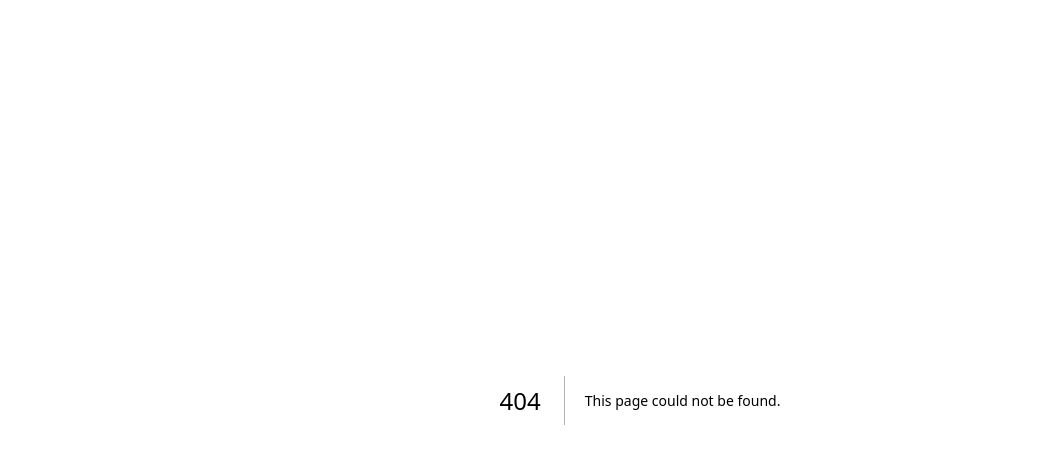
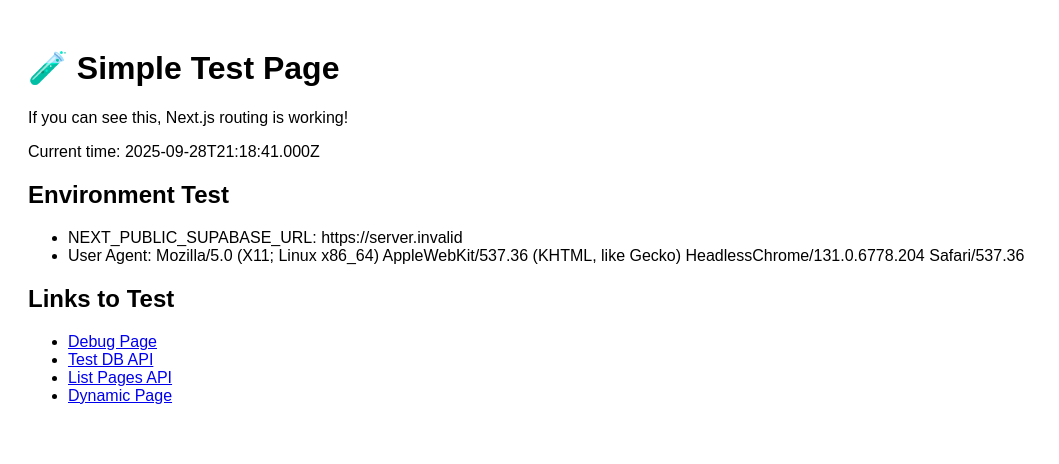
Before and after one commit to armanisadeghi/my-matrx, a Next.js app: page /test in a window 1280 px wide. Before the commit this address had no page. Shown: the top 464 px of the page, without its empty margins (0-1059 px from the left). Built offline with nearby package versions, Linux system fonts and the light colour scheme; no server answers.

Commit message:
Fix Next.js setup: add _app.js, test page, clean vercel.json, patch SWC dependencies

```diff
--- /dev/null
+++ b/pages/_app.js
@@ -0,0 +1,3 @@
+export default function App({ Component, pageProps }) {
+  return <Component {...pageProps} />
+}
--- /dev/null
+++ b/pages/test.js
@@ -0,0 +1,23 @@
+export default function TestPage() {
+  return (
+    <div style={{ padding: '20px', fontFamily: 'Arial, sans-serif' }}>
+      <h1>🧪 Simple Test Page</h1>
+      <p>If you can see this, Next.js routing is working!</p>
+      <p>Current time: {new Date().toISOString()}</p>
+
+      <h2>Environment Test</h2>
+      <ul>
+        <li>NEXT_PUBLIC_SUPABASE_URL: {process.env.NEXT_PUBLIC_SUPABASE_URL || 'NOT SET'}</li>
+        <li>User Agent: {typeof window !== 'undefined' ? navigator.userAgent : 'Server-side'}</li>
+      </ul>
+
+      <h2>Links to Test</h2>
+      <ul>
+        <li><a href="/debug">Debug Page</a></li>
+        <li><a href="/api/test-db">Test DB API</a></li>
+        <li><a href="/api/list-pages">List Pages API</a></li>
+        <li><a href="/p/3484a7eb-1fbe-421c-bcde-6f146436f9f1">Dynamic Page</a></li>
+      </ul>
+    </div>
+  )
+}
```
